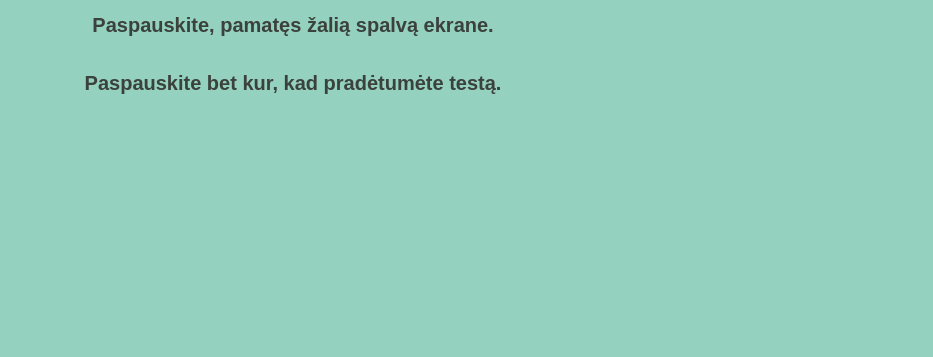
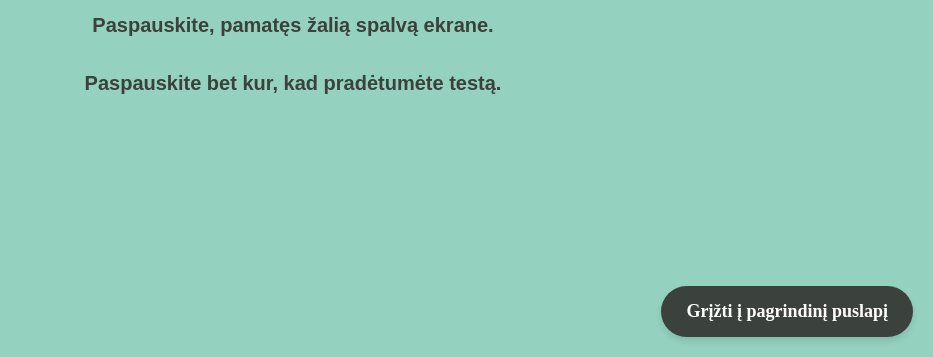
Before and after one commit to Bezdzione/HOMEPAGE, a plain HTML site: page VISI ŽAIDIMAI/REAKCIJOS ŽAIDIMAS/index.html in a window 1280 px wide. Shown: the part 443-800 px from the top of the page, without its empty margins (347-1280 px from the left). Drawn offline with Linux system fonts and the light colour scheme.

Commit message:
sik sik sik

```diff
--- a/VISI ŽAIDIMAI/KORTELIŲ ŽAIDIMAS/stylea.css
+++ b/VISI ŽAIDIMAI/KORTELIŲ ŽAIDIMAS/stylea.css
@@ -6,7 +6,7 @@
 }
 
 body {
-    background-color: #f4c531;
+    background-color: #94D1BE;
 }
 .wrapper {
     box-sizing: content-box;
@@ -54,7 +54,7 @@ body {
 }
 
 .card-before{
-    background-color: #f4c531;
+    background-color: #9DB5B2;
     font-size: 2.8em;
     font-weight: 600;
 }
@@ -78,7 +78,7 @@ body {
     flex-direction: column;
     width: 100%;
     height: 100%;
-    background-color: #f4c531;
+    background-color: #94D1BE;
     top: 0;
 }
 button {
@@ -111,3 +111,23 @@ button {
     font-size: 1.8em;
     margin: 0.6em 0 1em 0;
 }
+
+.back-button {
+    position: fixed;
+    bottom: 20px;
+    right: 20px;
+    background-color: #3B413C;
+    color: white;
+    text-decoration: none;
+    padding: 15px 25px;
+    border-radius: 50px;
+    font-size: 18px;
+    font-weight: bold;
+    box-shadow: 0px 4px 6px rgba(0, 0, 0, 0.1);
+    transition: background-color 0.3s, transform 0.3s;
+    z-index: 1000;
+}
+
+.back-button:hover {
+    transform: scale(1.05);
+}
--- a/VISI ŽAIDIMAI/REAKCIJOS ŽAIDIMAS/index.html
+++ b/VISI ŽAIDIMAI/REAKCIJOS ŽAIDIMAS/index.html
@@ -8,6 +8,7 @@
     <link rel="stylesheet" href="style.css" />
   </head>
   <body>
+    <a href="../../index.html" class="back-button">Grįžti į pagrindinį puslapį</a>
     <div class="end-screen">
       <div class="container">
         <h1>3 REAKCIJOS LAIKŲ VIDURKIS:</h1>
--- a/VISI ŽAIDIMAI/REAKCIJOS ŽAIDIMAS/style.css
+++ b/VISI ŽAIDIMAI/REAKCIJOS ŽAIDIMAS/style.css
@@ -76,3 +76,23 @@ font-size: 30px;
     letter-spacing: 4px;
     cursor: pointer;
 }
+
+.back-button {
+    position: fixed;
+    bottom: 20px;
+    right: 20px;
+    background-color: #3B413C;
+    color: white;
+    text-decoration: none;
+    padding: 15px 25px;
+    border-radius: 50px;
+    font-size: 18px;
+    font-weight: bold;
+    box-shadow: 0px 4px 6px rgba(0, 0, 0, 0.1);
+    transition: background-color 0.3s, transform 0.3s;
+    z-index: 1000;
+}
+
+.back-button:hover {
+    transform: scale(1.05);
+}
--- a/VISI ŽAIDIMAI/SPĖK ŽAIDIMAS/style.css
+++ b/VISI ŽAIDIMAI/SPĖK ŽAIDIMAS/style.css
@@ -255,3 +255,23 @@
     transition: color 0.75s ease-in-out;
     height: 15vh;
 }
+
+.back-button {
+    position: fixed;
+    bottom: 20px;
+    right: 20px;
+    background-color: #3B413C;
+    color: white;
+    text-decoration: none;
+    padding: 15px 25px;
+    border-radius: 50px;
+    font-size: 18px;
+    font-weight: bold;
+    box-shadow: 0px 4px 6px rgba(0, 0, 0, 0.1);
+    transition: background-color 0.3s, transform 0.3s;
+    z-index: 1000;
+}
+
+.back-button:hover {
+    transform: scale(1.05);
+}
```
Also changed, not shown: VISI ŽAIDIMAI/KORTELIŲ ŽAIDIMAS/index.html (+2 -1 lines), VISI ŽAIDIMAI/KORTELIŲ ŽAIDIMAS/maina.js (+29 -17 lines), VISI ŽAIDIMAI/SPĖK ŽAIDIMAS/index.html (+1 -0 lines), VISI ŽAIDIMAI/SPĖK ŽAIDIMAS/main.js (+34 -3 lines).
